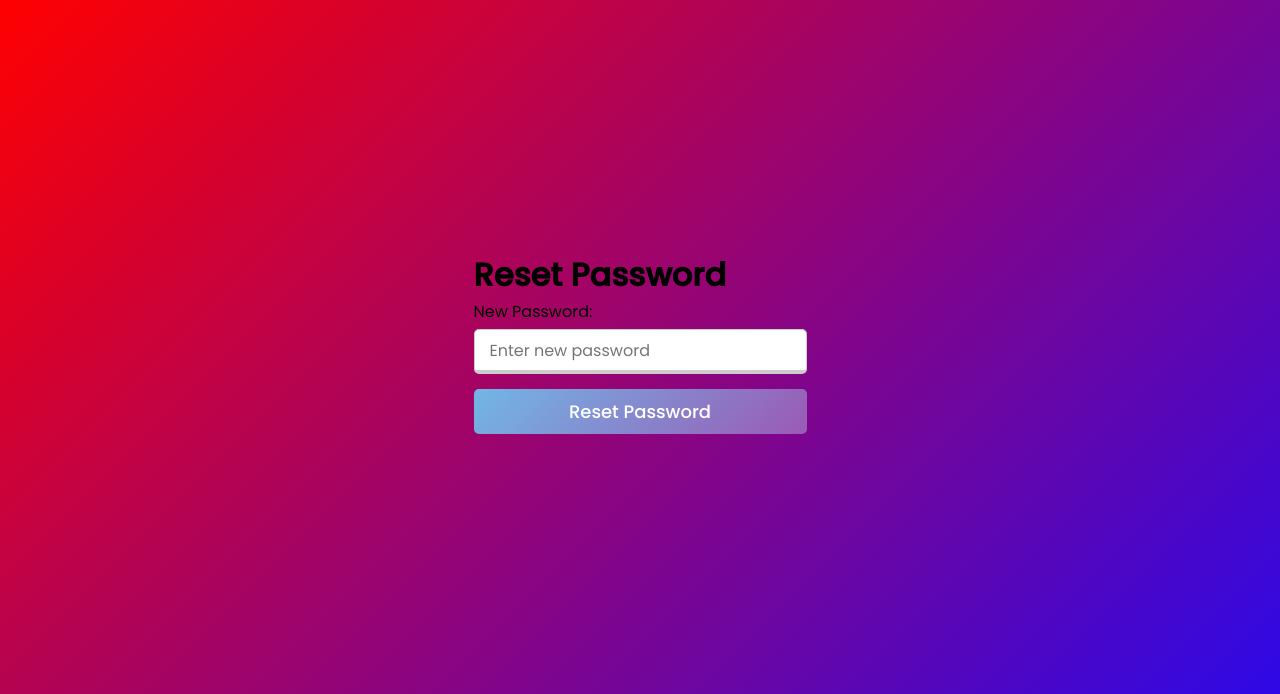
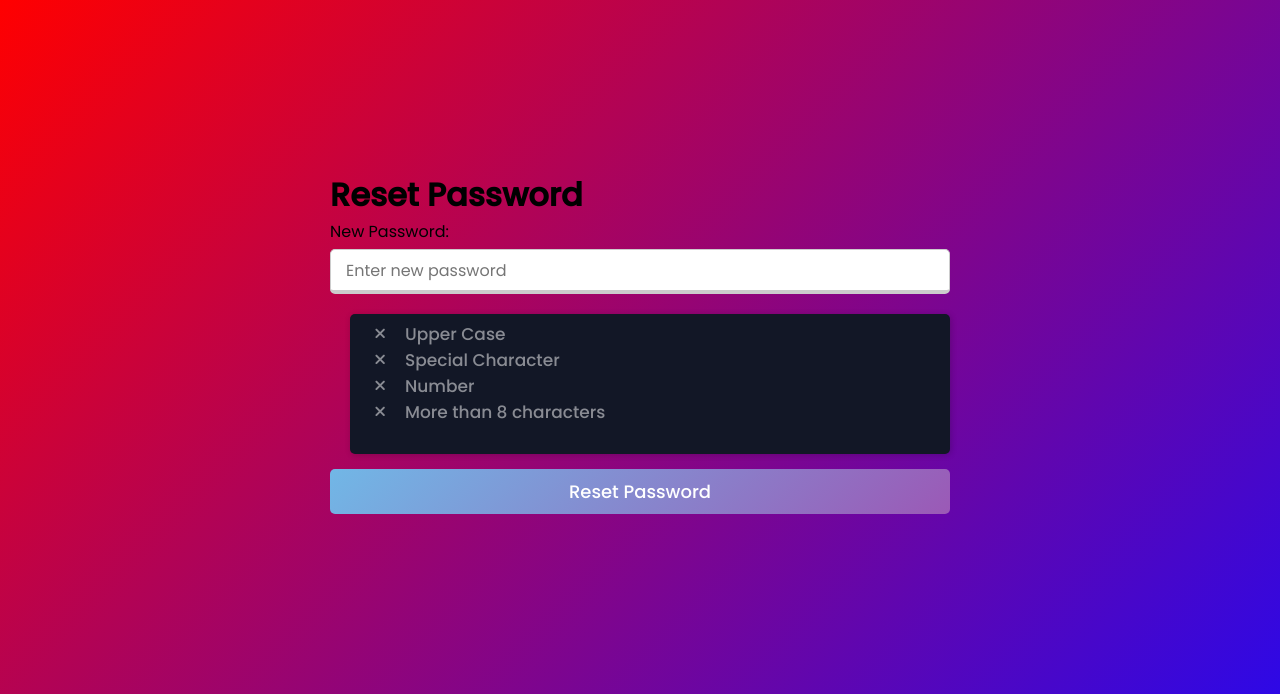
Before and after one commit to TechNxt05/Amritanshu_Tech, a Flask app: page /reset in a window 1280 px wide. Shown: the top 694 px of the page. Run offline with Flask 3, Linux system fonts and the light colour scheme; some libraries are stand-ins or nearby versions.

Commit message:
Update reset.html, OTP.css, and add login.js

```diff
--- a/Login/static/OTP.css
+++ b/Login/static/OTP.css
@@ -96,3 +96,48 @@ body{
   .button input:hover {
     background: linear-gradient(-135deg, var(--main-blue), var(--main-purple));
   }
+
+
+.validator {
+  margin-top: 20px;
+  margin-left: 20px;
+  width: 600px;
+  position: relative;
+  height: 140px;
+  overflow: hidden;
+  border-radius: 5px;
+  box-shadow: 1px 1px 6px rgba(0, 0, 0, 0.2);
+  padding: 7px 20px 0px;
+  background-color: #121726;
+}
+
+.validator p {
+  opacity: 0.5;
+  transition: all 0.3s ease-out;
+}
+
+.validator p span {
+  font-size: 17px;
+  color: #fff;
+  margin-left: 35px;
+  font-weight: 500;
+}
+
+.validator p i {
+  position: absolute;
+  text-align: center;
+  width: 20px;
+  height: 20px;
+  line-height: 26px;
+  font-size: 15px;
+  border-radius: 50%;
+  color: #ffffff;
+}
+
+.fa-check {
+  opacity: 0;
+}
+
+.fa-times {
+  opacity: 1;
+}
--- /dev/null
+++ b/Login/static/login2.js
@@ -0,0 +1,73 @@
+var password = document.querySelector("#new_password");
+var text, validIcons, invalidIcons;
+var a = 0, b = 0, c = 0, d = 0;
+
+function valid(item, validIcon, invalidIcon) {
+    console.log(`Validating ${item}`);
+    text = document.querySelector(`#${item}`);
+    console.log(text);  // Check if the element is correctly selected
+    text.style.opacity = "1";
+    validIcons = document.querySelector(`#${item} .${validIcon}`);
+    validIcons.style.opacity = '1';
+    invalidIcons = document.querySelector(`#${item} .${invalidIcon}`);
+    invalidIcons.style.opacity = "0";
+}
+
+function invalid(item, validIcon, invalidIcon) {
+    console.log(`Invalidating ${item}`);
+    text = document.querySelector(`#${item}`);
+    console.log(text);  // Check if the element is correctly selected
+    text.style.opacity = "0.5";
+    validIcons = document.querySelector(`#${item} .${validIcon}`);
+    validIcons.style.opacity = '0';
+    invalidIcons = document.querySelector(`#${item} .${invalidIcon}`);
+    invalidIcons.style.opacity = "1";
+}
+
+
+function textChange() {
+    console.log("Password Value:", password.value);
+
+    if (password.value.match(/[A-Z]/) != null) {
+        valid('capital', 'fa-check', 'fa-times');
+        a = 1;
+    } else {
+        invalid('capital', 'fa-check', 'fa-times');
+        console.log("Uppercase Letter not found");
+    }
+
+    if (password.value.match(/[0-9]/) != null) {
+        valid('number', 'fa-check', 'fa-times');
+        b = 1;
+    } else {
+        invalid('number', 'fa-check', 'fa-times');
+        console.log("Digit not found");
+    }
+
+    if (password.value.match(/[!@#$%^&*]/) != null) {
+        valid('special-char', 'fa-check', 'fa-times');
+        c = 1;
+    } else {
+        invalid('special-char', 'fa-check', 'fa-times');
+        console.log("Special Character not found");
+    }
+
+    if (password.value.length >= 8) {
+        valid('more-than-8', 'fa-check', 'fa-times');
+        d = 1;
+    } else {
+        invalid('more-than-8', 'fa-check', 'fa-times');
+        console.log("Password length less than 8");
+    }
+
+    console.log("Flags:", a, b, c, d);
+}
+
+document.querySelector('form').addEventListener('submit', function (event) {
+    if ((a == 1) && (b == 1) && (c == 1) && (d == 1)) {
+        // Form submission allowed
+    } else {
+        event.preventDefault();
+        alert('Please set up a strong password according to the parameters!');
+    }
+});
--- a/Login/templates/reset.html
+++ b/Login/templates/reset.html
@@ -5,6 +5,7 @@
     <meta name="viewport" content="width=device-width, initial-scale=1.0">
     <title>Reset Password</title>
     <link rel="stylesheet" href="{{ url_for('static', filename='OTP.css') }}">
+
 </head>
 <body>
     <div class="container">
@@ -12,7 +13,29 @@
         <form action="{{ url_for('reset_page') }}" method="POST">
             <div class="input__box">
                 <span class="details">New Password:</span>
-                <input type="password" name="new_password" placeholder="Enter new password" required>
+                <input type="password" name="new_password" id="new_password" placeholder="Enter new password" required oninput="textChange()">
+                <div class="validator">
+                    <p id="capital">
+                        <i class="fas fa-times"></i>
+                        <i class="fas fa-check"></i>
+                        <span>Upper Case</span>
+                    </p>
+                    <p id="special-char">
+                        <i class="fas fa-times"></i>
+                        <i class="fas fa-check"></i>
+                        <span>Special Character</span>
+                    </p>
+                    <p id="number">
+                        <i class="fas fa-times"></i>
+                        <i class="fas fa-check"></i>
+                        <span>Number</span>
+                    </p>
+                    <p id="more-than-8">
+                        <i class="fas fa-times"></i>
+                        <i class="fas fa-check"></i>
+                        <span>More than 8 characters</span>
+                    </p>
+                </div>
             </div>
             <div class="button">
                 <input type="submit" value="Reset Password">
@@ -28,5 +51,8 @@
             {% endif %}
         {% endwith %}
     </div>
+    <script src="{{ url_for('static', filename='login2.js') }}"></script>
+    <script src='https://kit.fontawesome.com/1c2c2462bf.js'></script>
+    <script src="https://apis.google.com/js/platform.js" async defer></script>
 </body>
 </html>
```
